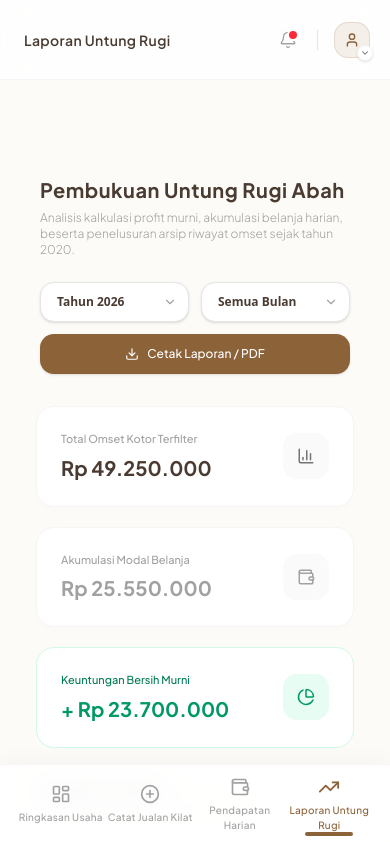
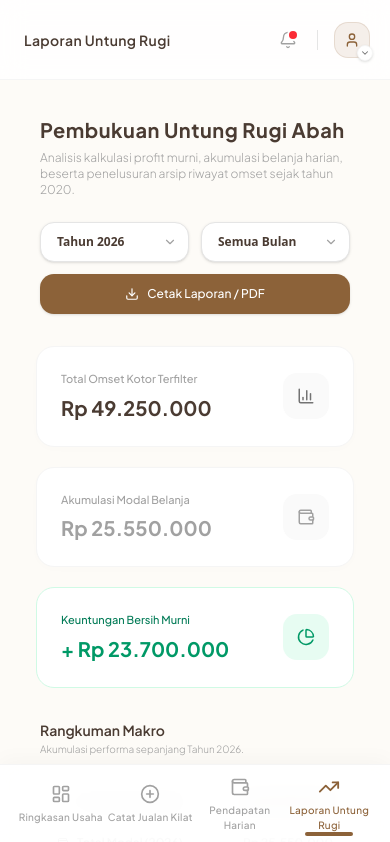
Before and after one commit to sakibfaturrahman/soto-batagor-ui-ux, a Next.js app: page /admin/finance in a window 390 px wide. Shown: the top 842 px of the page. Built offline with nearby package versions, Linux system fonts and the light colour scheme.

Commit message:
update satu ini

```diff
--- a/app/(admin)/admin/finance/page.tsx
+++ b/app/(admin)/admin/finance/page.tsx
@@ -377,7 +377,7 @@ export default function LaporanFinancePro() {
   };
 
   return (
-    <div className="flex flex-col gap-8 pb-28 md:pb-16 font-sans select-none text-left px-4 md:px-8 mt-20 md:mt-26 w-full max-w-7xl mx-auto">
+    <div className="flex flex-col gap-8 pb-28 md:pb-16 font-sans select-none text-left px-4 md:px-8 mt-5 md:mt-26 w-full max-w-7xl mx-auto">
       {/* ====================================================================== */}
       {/* 1. SECTION HEADER & PANEL KONTROL FILTER DATA (PRESISE & SEJAJAR) */}
       {/* ====================================================================== */}
```
